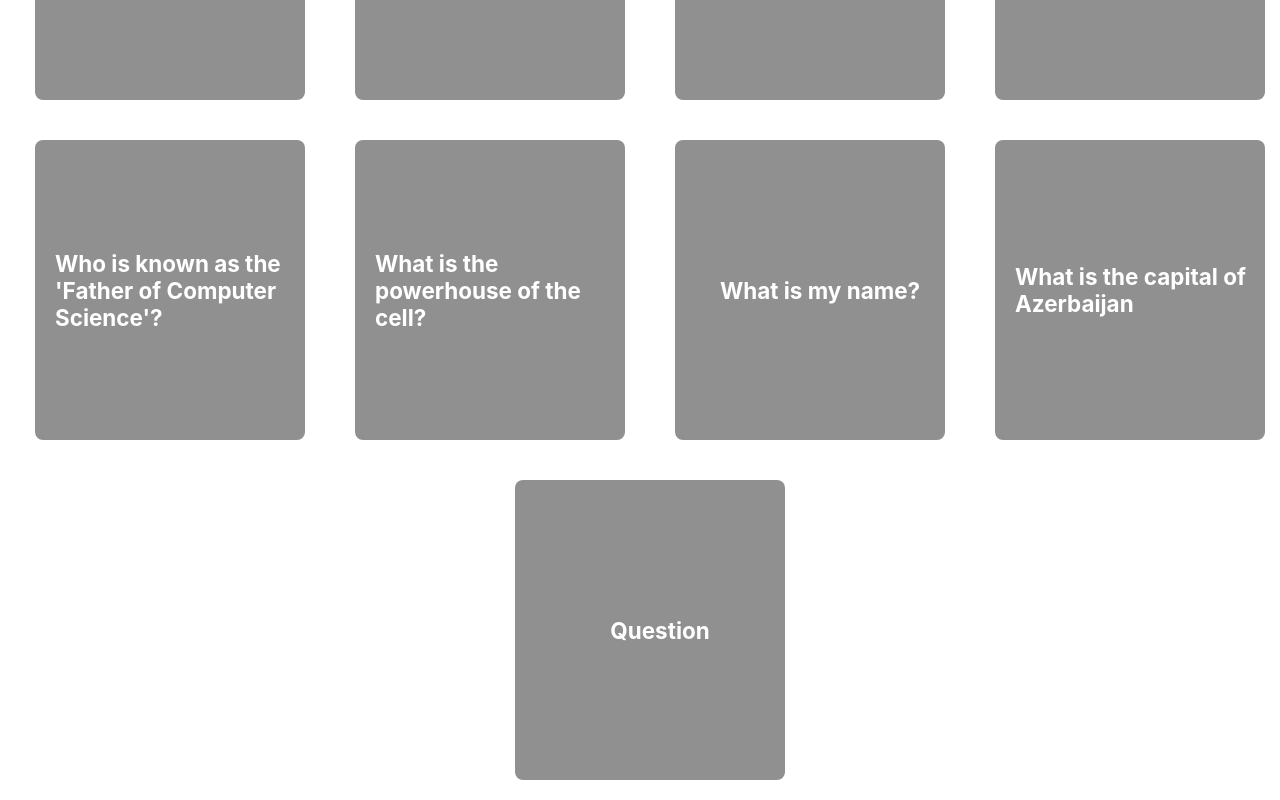
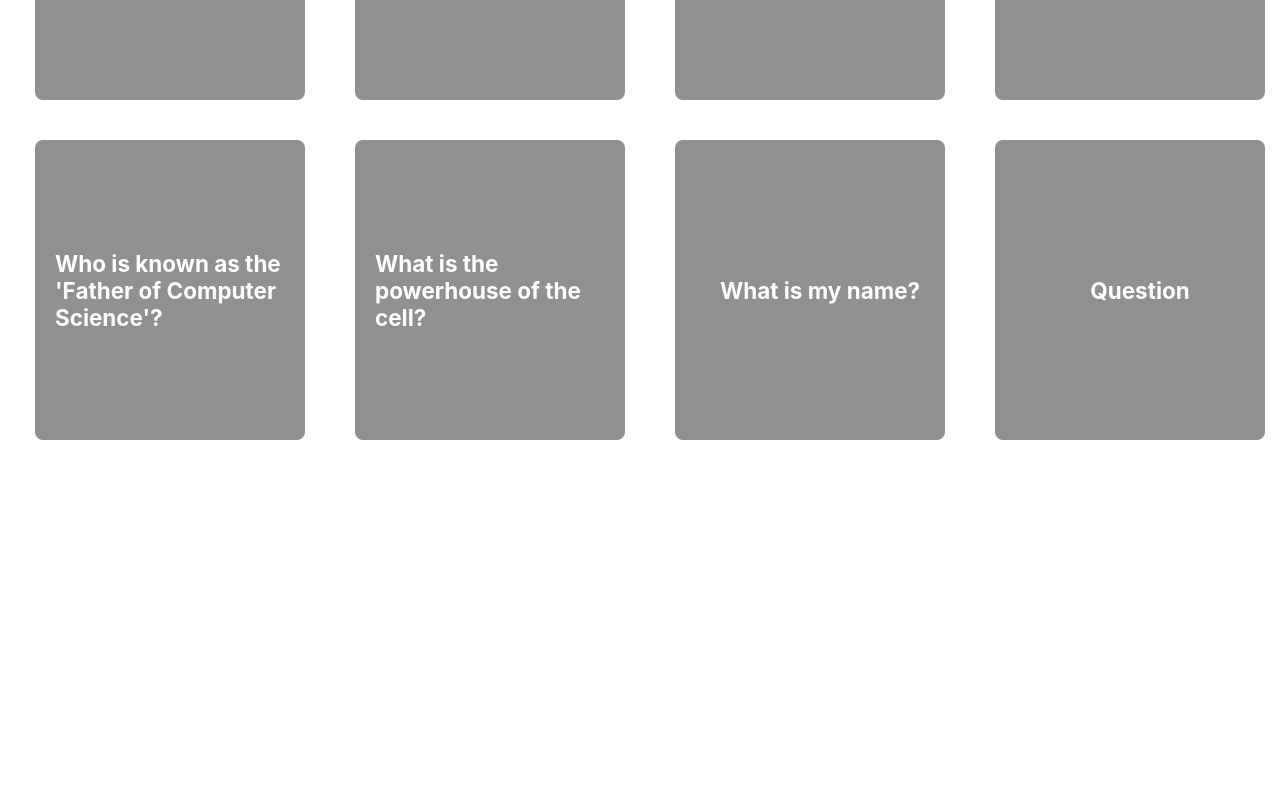
Before and after one commit to FerayGuluzada/Assignment-3, a React (Create React App) app: page /flashcards in a window 1280 px wide. Shown: the part 665-1465 px from the top of the page. After the commit the page ends 1125 px from the top, so only its background shows below. Built offline with nearby package versions, Linux system fonts and the light colour scheme; data requests are answered from the project's data file.

Commit message:
Database ID error fix

```diff
--- a/src/db.json
+++ b/src/db.json
@@ -76,11 +76,6 @@
       "id": 11
     },
     {
-      "front": "What is the capital of Azerbaijan",
-      "back": "Baku",
-      "id": 12
-    },
-    {
       "front": "Question",
       "back": "Answer",
       "id": 13
--- a/src/pages/Flashcards.js
+++ b/src/pages/Flashcards.js
@@ -17,7 +17,7 @@ const FlashcardsPage = () => {
       .get('http://localhost:3001/cards')
       .then((res) => {
         const transformedData = res.data.map((questionItem, index) => ({
-          id: `${index}-${Date.now()}`,
+          id: `${index}`,
           question: questionItem.front,
           answer: questionItem.back,
         }));
```
